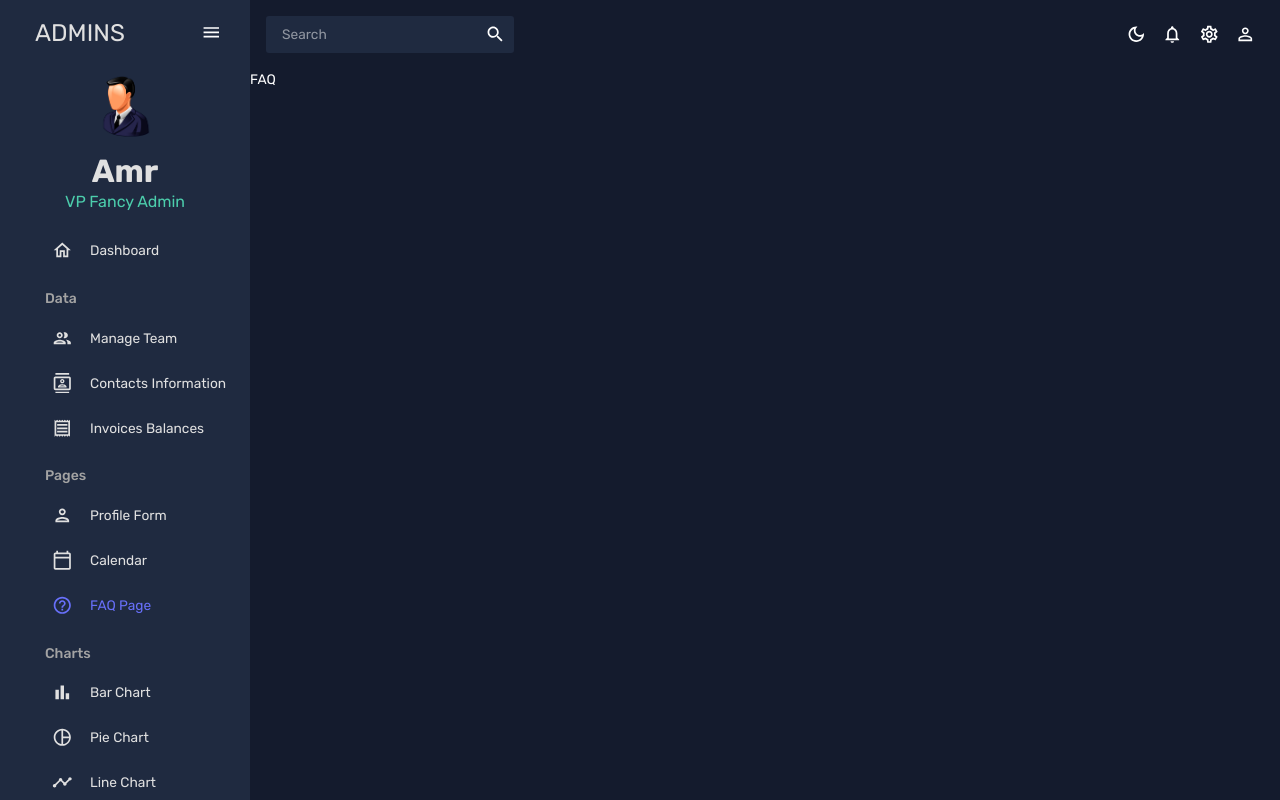
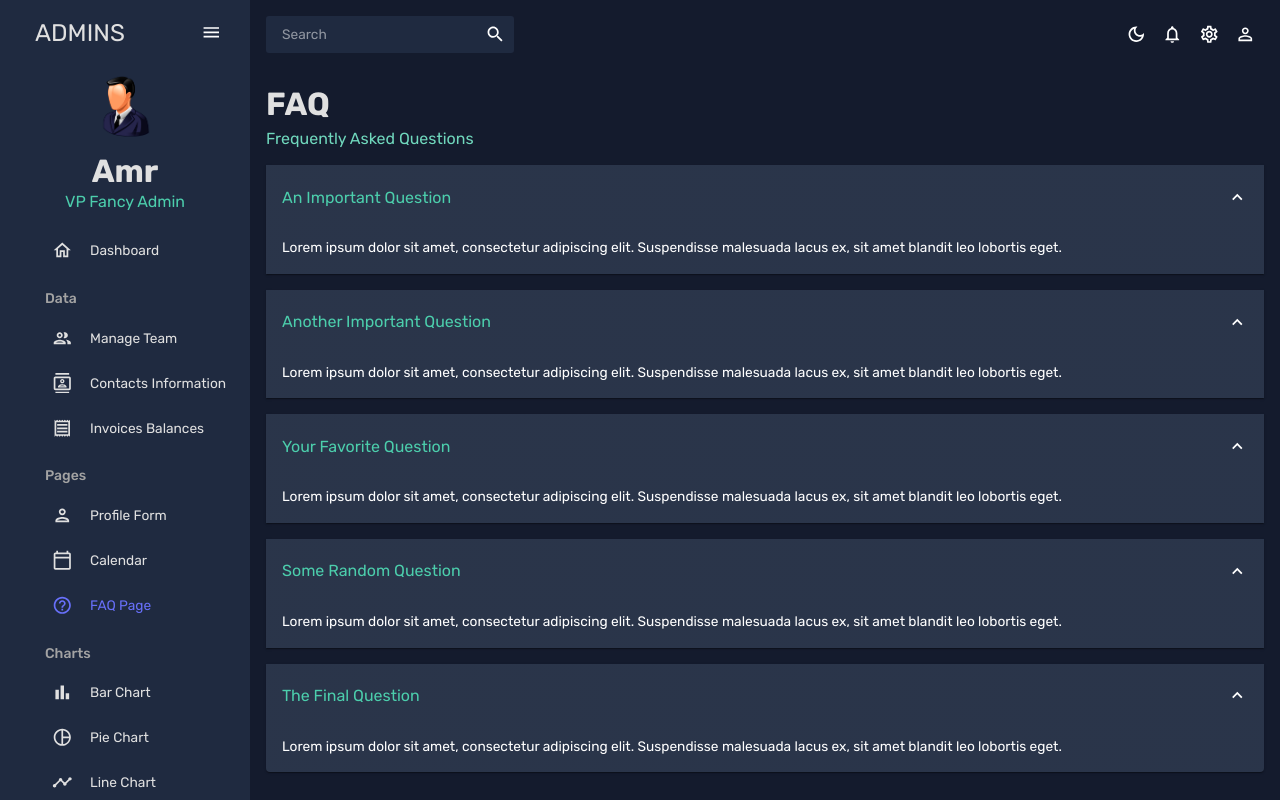
Before and after one commit to Amr-Elshabrawy-Dev/crud-operations, a React (Create React App) app: page /faq in a window 1280 px wide. Built offline with nearby package versions, Linux system fonts and the light colour scheme.

Commit message:
build: :hammer: Implemented FAQ page
Implemented FAQ page with MUI Accordion components and custom styling

```diff
--- a/src/pages/FAQ/index.jsx
+++ b/src/pages/FAQ/index.jsx
@@ -1,6 +1,88 @@
+import { Box, Typography, useTheme } from "@mui/material";
+import Accordion from "@mui/material/Accordion";
+import AccordionSummary from "@mui/material/AccordionSummary";
+import AccordionDetails from "@mui/material/AccordionDetails";
+import Heading from "../../components/common/Heading";
+import ExpandMoreOutlinedIcon from "@mui/icons-material/ExpandMoreOutlined";
+import { tokens } from "../../theme";
+
 const FAQ = () => {
+  const theme = useTheme();
+  const colors = tokens(theme.palette.mode);
   return (
-    <div>FAQ</div>
-  )
-}
-export default FAQ
+    <Box m={2}>
+      <Heading title="FAQ" subtitle="Frequently Asked Questions" />
+
+      <Accordion defaultExpanded sx={{ backgroundColor: colors.primary[400] }}>
+        <AccordionSummary expandIcon={<ExpandMoreOutlinedIcon />}>
+          <Typography color={colors.greenAccent[500]} variant="h5">
+            An Important Question
+          </Typography>
+        </AccordionSummary>
+        <AccordionDetails>
+          <Typography>
+            Lorem ipsum dolor sit amet, consectetur adipiscing elit. Suspendisse
+            malesuada lacus ex, sit amet blandit leo lobortis eget.
+          </Typography>
+        </AccordionDetails>
+      </Accordion>
+
+      <Accordion defaultExpanded sx={{ backgroundColor: colors.primary[400] }}>
+        <AccordionSummary expandIcon={<ExpandMoreOutlinedIcon />}>
+          <Typography color={colors.greenAccent[500]} variant="h5">
+            Another Important Question
+          </Typography>
+        </AccordionSummary>
+        <AccordionDetails>
+          <Typography>
+            Lorem ipsum dolor sit amet, consectetur adipiscing elit. Suspendisse
+            malesuada lacus ex, sit amet blandit leo lobortis eget.
+          </Typography>
+        </AccordionDetails>
+      </Accordion>
+
+      <Accordion defaultExpanded sx={{ backgroundColor: colors.primary[400] }}>
+        <AccordionSummary expandIcon={<ExpandMoreOutlinedIcon />}>
+          <Typography color={colors.greenAccent[500]} variant="h5">
+            Your Favorite Question
+          </Typography>
+        </AccordionSummary>
+        <AccordionDetails>
+          <Typography>
+            Lorem ipsum dolor sit amet, consectetur adipiscing elit. Suspendisse
+            malesuada lacus ex, sit amet blandit leo lobortis eget.
+          </Typography>
+        </AccordionDetails>
+      </Accordion>
+
+      <Accordion defaultExpanded sx={{ backgroundColor: colors.primary[400] }}>
+        <AccordionSummary expandIcon={<ExpandMoreOutlinedIcon />}>
+          <Typography color={colors.greenAccent[500]} variant="h5">
+            Some Random Question
+          </Typography>
+        </AccordionSummary>
+        <AccordionDetails>
+          <Typography>
+            Lorem ipsum dolor sit amet, consectetur adipiscing elit. Suspendisse
+            malesuada lacus ex, sit amet blandit leo lobortis eget.
+          </Typography>
+        </AccordionDetails>
+      </Accordion>
+
+      <Accordion defaultExpanded sx={{ backgroundColor: colors.primary[400] }}>
+        <AccordionSummary expandIcon={<ExpandMoreOutlinedIcon />}>
+          <Typography color={colors.greenAccent[500]} variant="h5">
+            The Final Question
+          </Typography>
+        </AccordionSummary>
+        <AccordionDetails>
+          <Typography>
+            Lorem ipsum dolor sit amet, consectetur adipiscing elit. Suspendisse
+            malesuada lacus ex, sit amet blandit leo lobortis eget.
+          </Typography>
+        </AccordionDetails>
+      </Accordion>
+    </Box>
+  );
+};
+export default FAQ;
```
